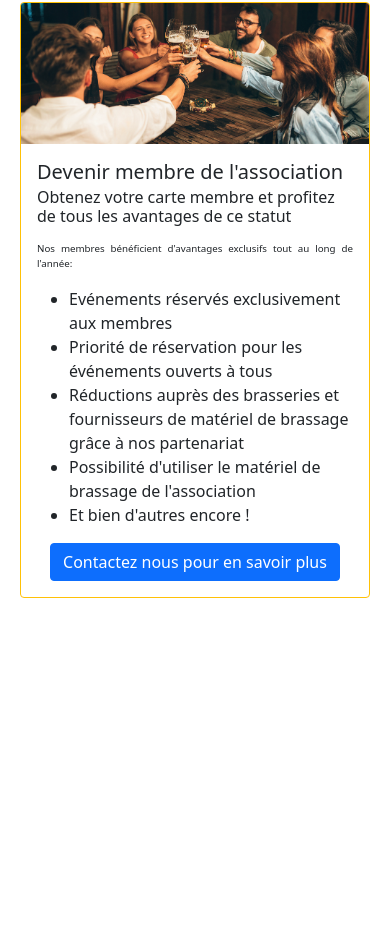
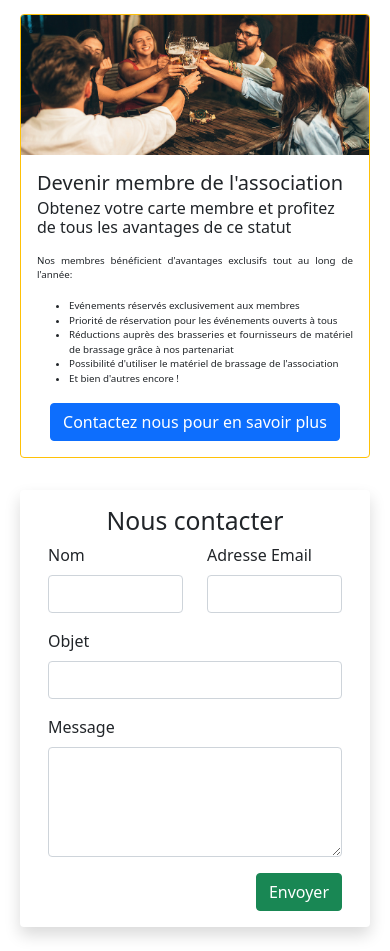
Before and after one commit to Lucas-Drmz/zythologie-pour-tous, a plain HTML site: page index.html in a window 390 px wide. Shown: the part 933-1884 px from the top of the page. Before the commit the page ends 1539 px from the top, so only its background shows below. Drawn offline with nearby package versions, Linux system fonts and the light colour scheme.

Commit message:
Adding contact form

```diff
--- a/index.html
+++ b/index.html
@@ -46,7 +46,7 @@
     </header>
     <main class="row mx-lg-3">
         <div class="container">
-            <div class="row col">
+            <div class="row">
                 <article>
                     <h1 class="text-center">Bienvenue sur le site de l'association La Zythologie pour tous !</h1>
                     <p>Notre association loi de 1901 est née en 2020 de la passion de ses fondateurs pour la bière, et plus largement de la Zythologie.
@@ -67,11 +67,11 @@
                 </article>
             </div>
             <div class="row mx-2 mx-md-0 justify-content-around">
-                <div class="card border-warning col-md-5 my-2 px-0">
+                <div class="card border-warning col-lg-5 my-2 px-0">
                     <img src="./Assets/degustation-de-bieres.jpg" class="card-img-top" alt="tasting-picture">
                     <div class="card-body">
-                        <h5 class="card-title">Prochain événement à venir : Dégustation de bières - NEIPA</h5>
-                        <h6 class="card-subtitle mb-1">Samedi 7 mai 2021 - 19h00</h6>
+                        <h2 class="card-title h5">Prochain événement à venir : Dégustation de bières - NEIPA</h2>
+                        <h3 class="card-subtitle mb-1 h6">Samedi 7 mai 2021 - 19h00</h3>
                         <p class="card-text">Retrouvez nous pour une dégustation autour des bières NEIPA. Cousines des IPA, bières phares du mouvement
                           craft (bières artisanales), nous profiterons de cet événement pour vous les faire découvrir. Encore méconnues, elles ont
                           beaucoup de choses à offrir, et pourraient bien devenir les nouvelles stars de nos brasseries préférées.
@@ -82,11 +82,11 @@
                         </div>
                     </div>
                 </div>
-                <div class="card border-warning col-md-5 my-2 px-0">
+                <div class="card border-warning col-lg-5 my-2 px-0">
                     <img src="./Assets/img-adhesion.png" class="card-img-top" alt="membership-picture">
                     <div class="card-body">
-                        <h5 class="card-title">Devenir membre de l'association</h5>
-                        <h6 class="card-subtitle mb-3">Obtenez votre carte membre et profitez de tous les avantages de ce statut</h6>
+                        <h2 class="card-title h5">Devenir membre de l'association</h2>
+                        <h3 class="card-subtitle mb-3 h6">Obtenez votre carte membre et profitez de tous les avantages de ce statut</h3>
                         <p class="card-text">Nos membres bénéficient d'avantages exclusifs tout au long de l'année: </p>
                         <ul>
                             <li>Evénements réservés exclusivement aux membres</li>
@@ -101,6 +101,32 @@
                     </div>
                 </div>
             </div>
+            <div class="row mx-2 mx-md-0 my-4 shadow p-3 bg-white rounded">
+                <h2 class="text-center">Nous contacter</h2>
+                <form>
+                    <div class="mb-3 row">
+                        <div class="col">
+                            <label class="form-label" for="#contactName">Nom</label>
+                            <input class="form-control" type="text" id="contactName">
+                        </div>
+                        <div class="col">
+                            <label class="form-label" for="#contactEmail">Adresse Email</label>
+                            <input class="form-control" type="email" id="contactEmail">
+                        </div>
+                    </div>
+                    <div class="mb-3">
+                        <label class="form-label" for="#contactOject">Objet</label>
+                        <input class="form-control" type="text" id="contactOject">
+                    </div>
+                    <div class="mb-3">
+                        <label class="form-label" for="#contactMessage">Message</label>
+                        <textarea class="form-control" name="message" id="contactMessage" rows="4"></textarea>
+                    </div>
+                    <div class="text-end">
+                        <button class="btn btn-success" type="submit">Envoyer</button>
+                    </div>
+                </form>
+            </div>
         </div>
     </main>
     <footer class="row"></footer>
--- a/style.css
+++ b/style.css
@@ -1,10 +1,10 @@
-body p {
+body p, li {
     text-align: justify;
     font-size: 2.5vmin;
 }
 
 @media screen and (min-width:750px) {
-    body p {
+    body p, li {
         font-size: 2vmin;
     }
 }
@@ -15,6 +15,7 @@ body p {
 
 h1 {
     font-size: 5vw;
+    margin: 0.5em 0 0.5em 0;
 }
 
 @media screen and (min-width:700px) {
@@ -26,7 +27,6 @@ h1 {
 @media screen and (min-width:900px) {
     h1 {
         font-size: 3vw;
-        margin: 0.5em 0 0.5em 0;
     }
 }
 
```
